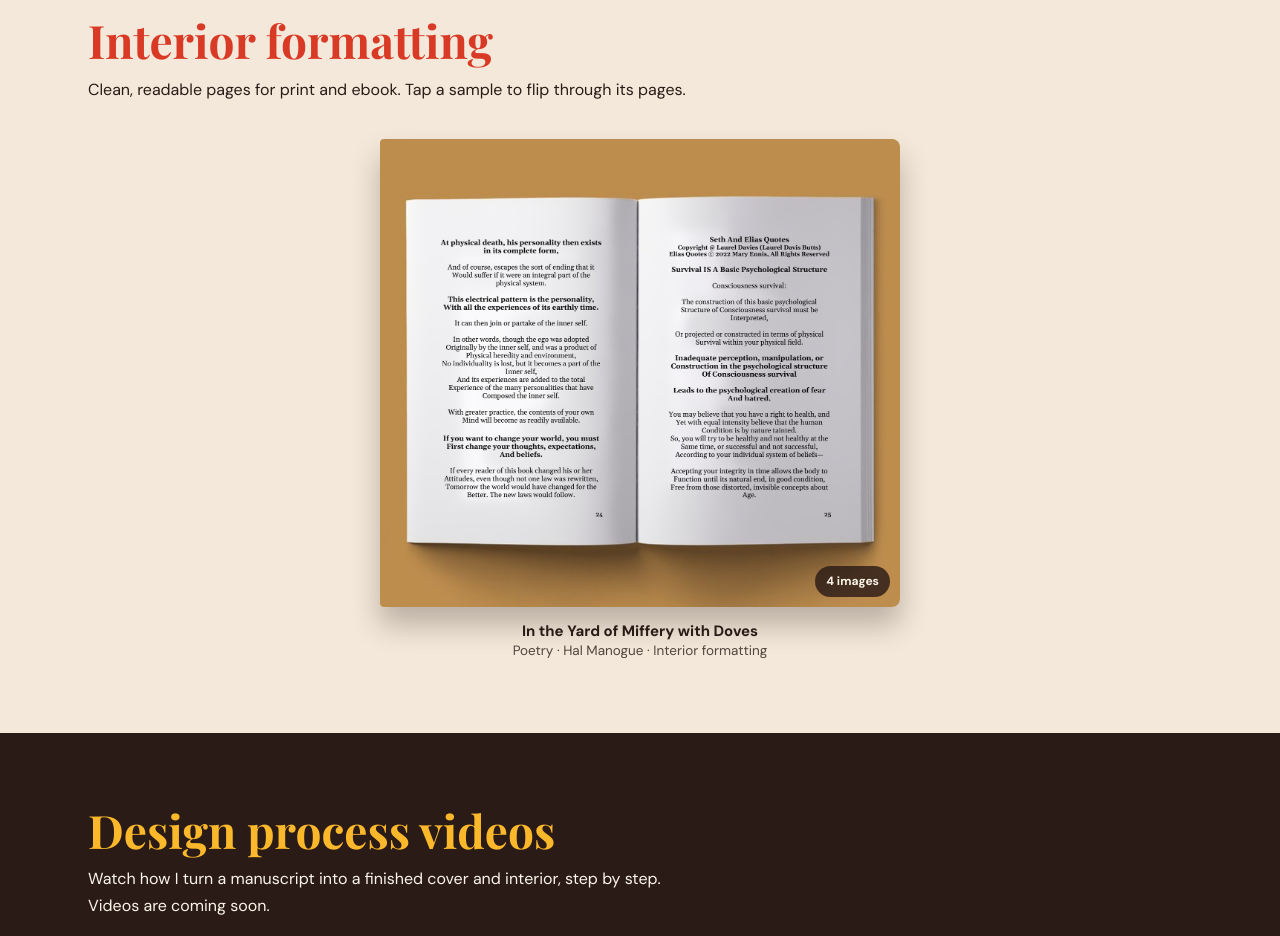
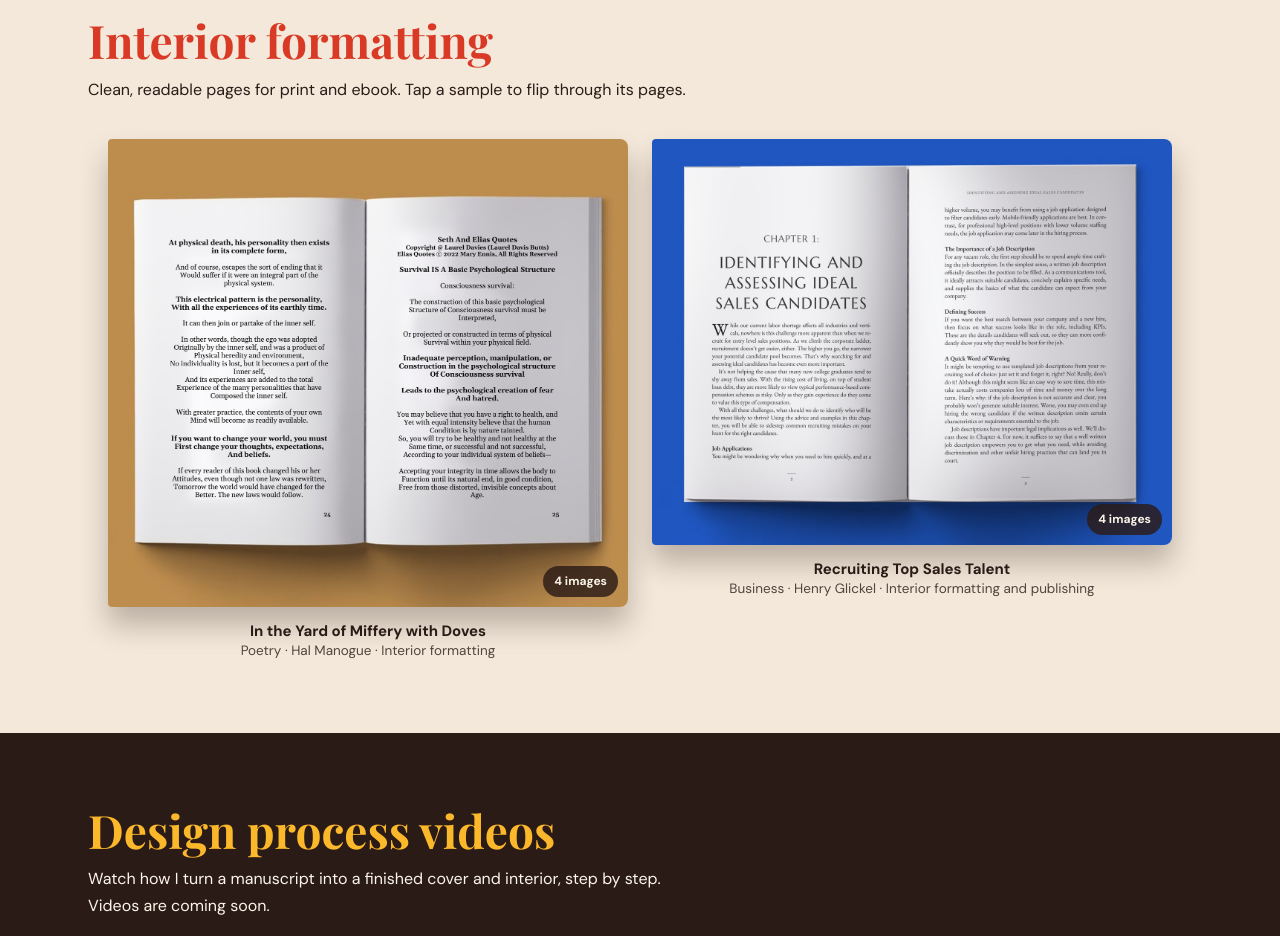
Before and after one commit to zacchsgrace-designs/Editorial-Design-Portfolio, a plain HTML site: page index.html in a window 1280 px wide. Shown: the part 2760-3696 px from the top of the page. Drawn offline with nearby package versions, Linux system fonts and the light colour scheme.

Commit message:
Add Recruiting Top Sales Talent card to Interior formatting
Co-Authored-By: Claude Sonnet 5.5 <noreply@anthropic.com>
Claude-Session: https://claude.ai/code/session_01ConTigmvQEkVkdcLa5DB3c

```diff
--- a/index.html
+++ b/index.html
@@ -325,6 +325,7 @@ button.play{cursor:pointer}
 <p class="lead">Clean, readable pages for print and ebook. Tap a sample to flip through its pages.</p>
 <div class="row">
 <figure class="tc wide"><button class="zoom" type="button" data-title="In the Yard of Miffery with Doves, interior formatting" data-images="formatting-miffery-mockup.jpg|formatting-miffery-page-1.jpg|formatting-miffery-page-2.jpg|formatting-miffery-page-3.jpg" data-captions="Printed book mockup, pages 24 and 25|Special thanks, page 11|Interior, page 24|Interior, page 25" aria-label="Open In the Yard of Miffery with Doves interior formatting, 4 images"><img src="formatting-miffery-mockup.jpg" alt="Open book mockup showing the interior formatting of In the Yard of Miffery with Doves, two pages of centered poetry on white pages"><span class="badge">4 images</span></button><figcaption>In the Yard of Miffery with Doves<span>Poetry &middot; Hal Manogue &middot; Interior formatting</span></figcaption></figure>
+<figure class="tc wide"><button class="zoom" type="button" data-title="Recruiting Top Sales Talent, interior formatting and publishing" data-images="formatting-recruiting-mockup.jpg|formatting-recruiting-page-1.jpg|formatting-recruiting-page-2.jpg|formatting-recruiting-page-3.jpg" data-captions="Printed book mockup, chapter opening and text page|Graphic page, defining job details|Text page with lists and subheads|Top traits page" aria-label="Open Recruiting Top Sales Talent interior formatting and publishing, 4 images"><img src="formatting-recruiting-mockup.jpg" alt="Open book mockup showing the interior formatting of Recruiting Top Sales Talent, a chapter opening and a text page, on a blue background"><span class="badge">4 images</span></button><figcaption>Recruiting Top Sales Talent<span>Business &middot; Henry Glickel &middot; Interior formatting and publishing</span></figcaption></figure>
 </div>
 </div>
 </section>
```
